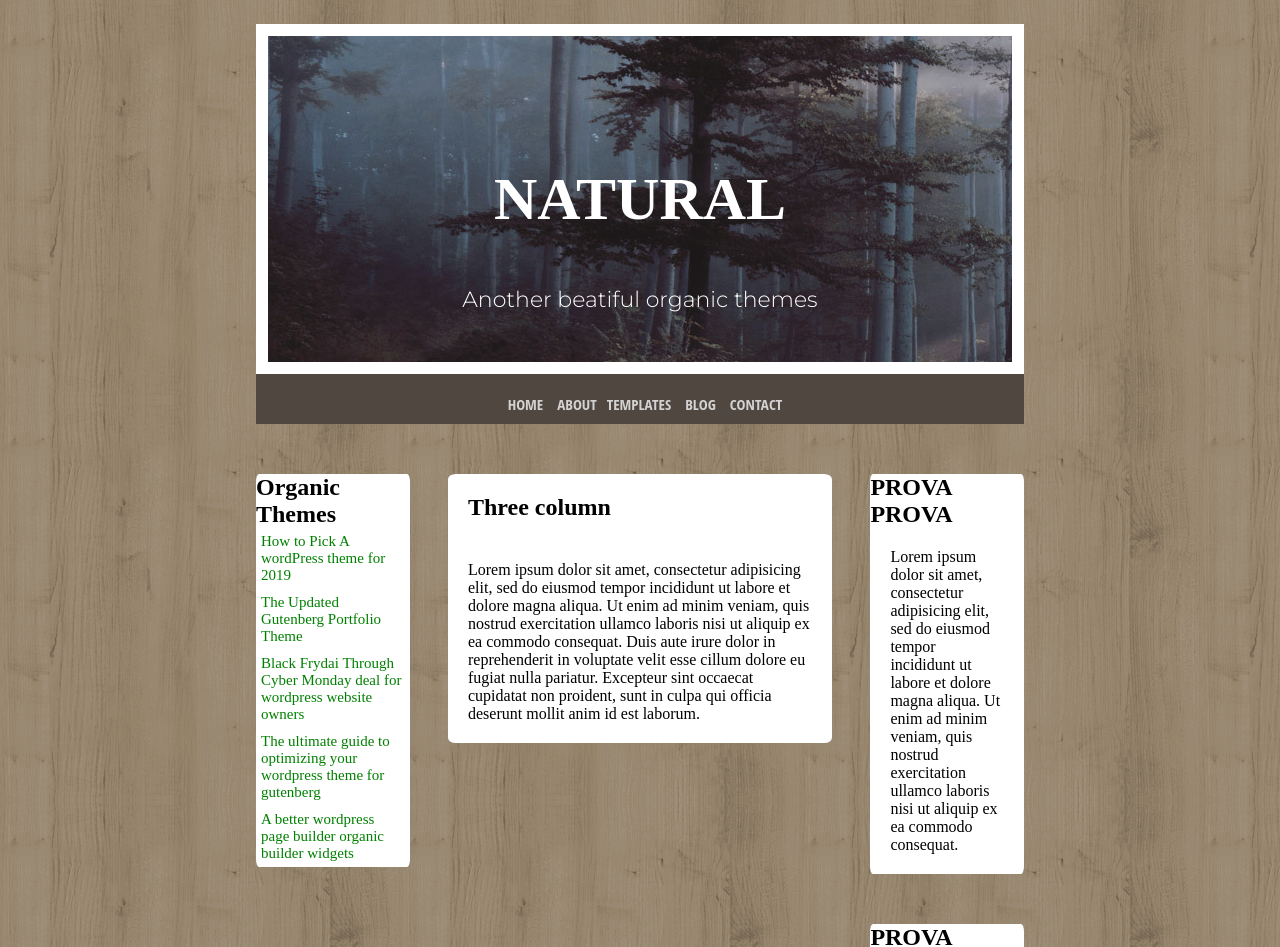
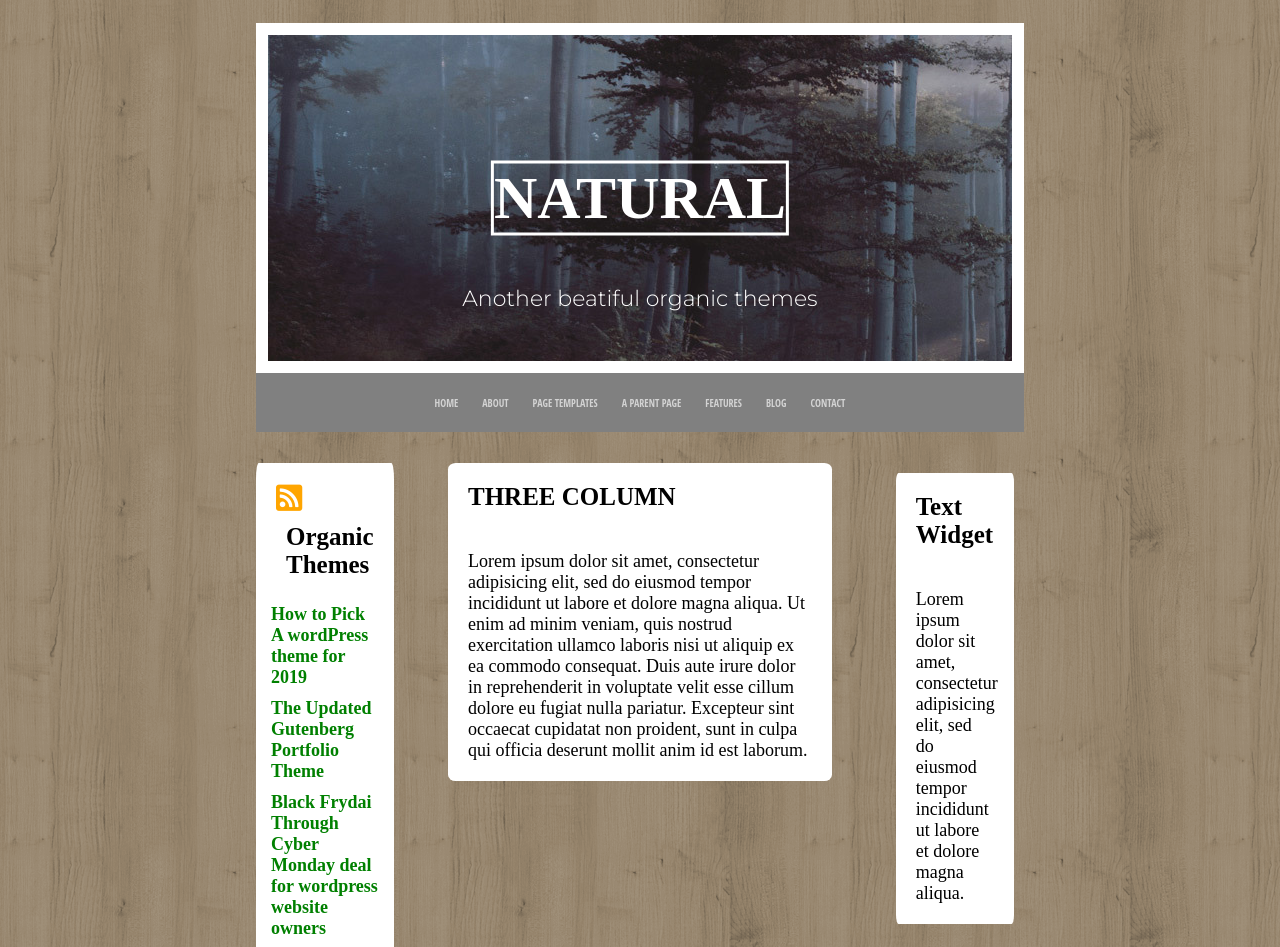
Before and after one commit to denniolimpio/htmlcss-wp, a plain HTML site: page index.html in a window 1280 px wide. Shown: the top 947 px of the page. Drawn offline with Linux system fonts and the light colour scheme.

Commit message:
main 2/2

```diff
--- a/css/style.css
+++ b/css/style.css
@@ -5,7 +5,6 @@
   box-sizing: border-box;
   }
 /* fine reset */
-
 body{
   background-image: url(../img/sfondo.png);
 }
@@ -23,20 +22,19 @@ body{
 header {
   height: 200px;
   margin: auto;
-  margin-top: 6px;
-  margin-bottom: 250px;
+  margin-top: 5px;
+  margin-bottom: 240px;
 }
 /* fine header rule */
-.title {
+header >.title {
   position: relative;
   height: 350px;
   background-image: url(../img/background-header.jpg);
   border: 12px solid white;
 }
 /*  centratura testo titolo */
-.title .text {
-  text-align: center;
-  width: 100%;
+header .title .text {
+  border: 3px solid white;
   position: absolute;
   top: 50%;
   left: 50%;
@@ -45,19 +43,15 @@ header {
 /*  fine centratura testo titolo */
 
 /*  formattazione testo  titolo*/
-.title .text h1 {
+header .title .text h1, h3 {
+  text-align: center;
   color: white;
-
   }
-
- .title .text h1 {
+header .title .text h1 {
    font-size: 60px;
-
 }
-.title h3 {
-  color: white;
+.title > h3 {
   margin-top: 250px;
-  text-align: center;
   font-weight: lighter;
   font-size: 22px;
   font-family: 'Anton', sans-serif;
@@ -67,23 +61,23 @@ header {
 /* fine formattazione testo titolo */
 
 /* inizio menu */
-.menu {
-  width: 100%;
+header .menu {
   padding: 20px;
   text-align: center;
-  background-color: #504741;
-  height: 50px;
+  background-color: grey;
 
 }
 /* fine menu */
 
 /* menu list */
-.menu li {
-  font-size: 15px;
+.menu > li {
   display: inline-block;
+  font-size: 10px;
+  font-family: 'Open Sans Condensed', sans-serif;
   color: lightgrey;
-  padding-left: 10px;
-  font-family: 'Open Sans Condensed', sans-serif;
+  font-weight: bolder;
+  margin: 2px 10px;
+
 }
 /* fine menu lista */
 /* FINE HEADER */
@@ -92,10 +86,13 @@ header {
 
 /* main regole  */
 .main {
-  width: 100%;
+  margin-top: 100px;
 }
 
-.main::after{
+main:after {
+  content: "";
+  display: table;
+  clear: both;
 
 }
 /* fine main regole  */
@@ -106,18 +103,24 @@ main .col {
 }
 .col-right, .col-left {
   margin: auto;
-  padding: 10 10px;
+  padding: 10px;
 }
 /* colonna sinistra */
 .col-left {
   margin: auto;
   float: left;
-  width: 20%;
+  width: 18%;
   background-color: white;
 }
-
+.col-left > .rss-icon {
+  padding: 10px;
+  color: orange;
+  float:left;
+  font-size: 30px;
+}
 .col-left .list-col-sx li {
-  font-size: 15px;
+  font-size: 18px;
+  font-weight: bold;
   list-style: none;
   color: green;
   padding: 5px;
@@ -130,16 +133,22 @@ main .col {
   float: left;
   width: 50%;
   background-color: white;
-  margin: 0 5%;
+  margin: 0 7%;
 }
-main .col p {
+main .col p, h2 {
+  color: black;
   width: 100%;
   padding: 20px;
 }
-.col-center h2 {
-  width: 100%;
-  padding: 20px;
-  text-align: left;
+main .col p {
+  font-size: 18px;
+
+}
+main .col h2 {
+  font-size: 25px;
+
+
+
 }
 /* fine colonna centrale */
 
@@ -148,21 +157,17 @@ main .col p {
 .col-right {
   margin: auto;
   float: left;
-  width: 20%;
+  width: 18%;
 }
 .box {
   height: 50%;
   background-color: WHITE;
   margin-bottom: 50px;
 }
-
-
-
-
-
-
 /* fine colonna destra */
 
 /* fine layout colonne */
 
 /* FINE MAIN */
+
+/* INIZIO FOOTER  */
--- a/index.html
+++ b/index.html
@@ -30,8 +30,10 @@
       <div class="menu"
         <ul class="list">
           <li>HOME</li>
-          <li>ABOUT
-          <li>TEMPLATES</li>
+          <li>ABOUT</li>
+          <li>PAGE TEMPLATES</li>
+          <li>A PARENT PAGE</li>
+          <li>FEATURES</li>
           <li>BLOG</li>
           <li>CONTACT</li>
         </ul>
@@ -43,6 +45,7 @@
     <main>
 <!-- colonna sinistra -->
       <div class="col col-left">
+        <i class="fas fa-rss-square rss-icon"></i>
         <h2> Organic Themes</h2>
         <div class="list-col-sx">
           <ul>
@@ -60,7 +63,7 @@
 
       <!--inizio colonna centrale -->
       <div class="col col-center">
-        <h2> Three column</h2>
+        <h2> THREE COLUMN</h2>
         <p> Lorem ipsum dolor sit amet, consectetur adipisicing elit, sed do eiusmod tempor incididunt ut labore et dolore magna aliqua.
             Ut enim ad minim veniam, quis nostrud exercitation ullamco laboris nisi ut aliquip ex ea commodo consequat.
             Duis aute irure dolor in reprehenderit in voluptate velit esse cillum dolore eu fugiat nulla pariatur.
@@ -72,39 +75,37 @@
       <div class="col col-right">
         <!-- sub.col col destra -->
         <div class="col box">
-          <h2> PROVA PROVA</h2>
+          <h2> Text Widget</h2>
             <p>Lorem ipsum dolor sit amet, consectetur adipisicing elit, sed do eiusmod tempor incididunt ut labore et dolore magna aliqua.
-              Ut enim ad minim veniam, quis nostrud exercitation ullamco laboris nisi ut aliquip ex ea commodo consequat.
             </p>
           </div>
 
         <div class="col box">
-          <h2> PROVA PROVA</h2>
+          <h2> Text Widget</h2>
           <p>Lorem ipsum dolor sit amet, consectetur adipisicing elit, sed do eiusmod tempor incididunt ut labore et dolore magna aliqua.
-            Ut enim ad minim veniam, quis nostrud exercitation ullamco laboris nisi ut aliquip ex ea commodo consequat.
           </p>
         </div>
 
         <div class="col box">
-          <h2> PROVA PROVA</h2>
+          <h2> Text Widget</h2>
           <p>Lorem ipsum dolor sit amet, consectetur adipisicing elit, sed do eiusmod tempor incididunt ut labore et dolore magna aliqua.
-            Ut enim ad minim veniam, quis nostrud exercitation ullamco laboris nisi ut aliquip ex ea commodo consequat.
           </p>
         </div>
         <!-- fine sub.col col destra -->
        </div>
       <!-- fine colonna destra -->
-
-
-
-
     </main>
     <!-- fine main -->
-
-    <!-- inizio footer -->
-    <footer></footer>
+  <!-- inizio footer -->
+    <footer>
+      <hr>
+        <div class="loghi">
+          <span><i class="fab fa-facebook-square fb-logo"></i></span>
+          <span><i class="fab fa-instagram inst-logo"></i></span>
+          <span><i class="fab fa-github git-logo"></i></span>
+        </div>
+    </footer>
     <!-- fine footer -->
-
 </div>
 <!-- fine contenitore -->
   </body>
```
